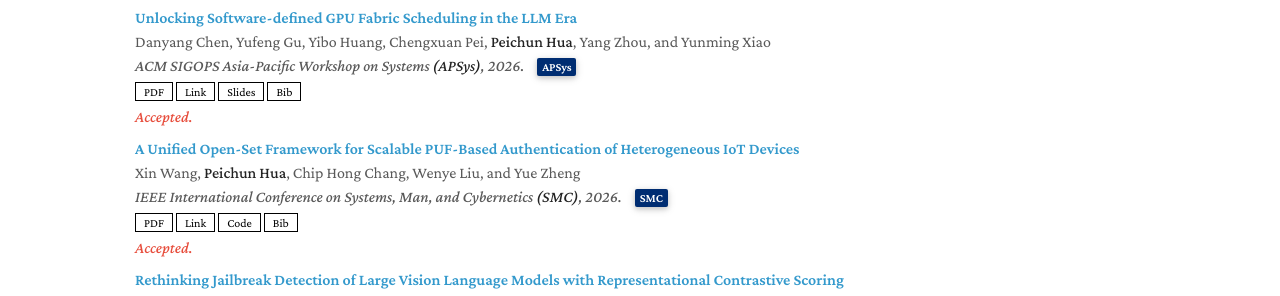
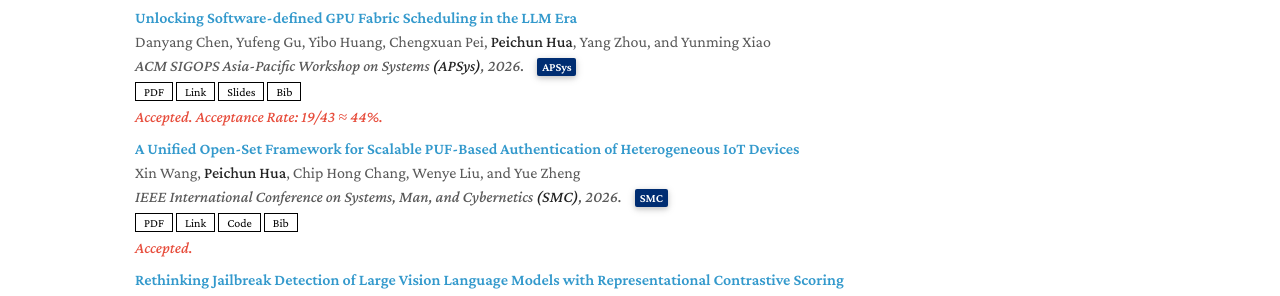
Before and after one commit to sarendis56/sarendis56.github.io, a Jekyll site: the page built from index.md, in a window 1280 px wide. Shown: the part 944-1240 px from the top of the page. Built offline with Jekyll 4.4.1, drawn with Linux system fonts in a browser that asks for light colours; a style sheet for code colours, icons or effects is not loaded.

Commit message:
Update 10.2

```diff
--- a/_data/publications.yml
+++ b/_data/publications.yml
@@ -160,7 +160,7 @@ main:
         doi={10.1145/3838177.3841731},
       }
     notes: |
-      Accepted.
+      Accepted. Acceptance Rate: 19/43 ≈ 44%.
 
   - title: "Behavioral Skill Reconstruction: Reconstructing Hidden Functionality from LLM Agent Skills"
     id: skillclone
```
